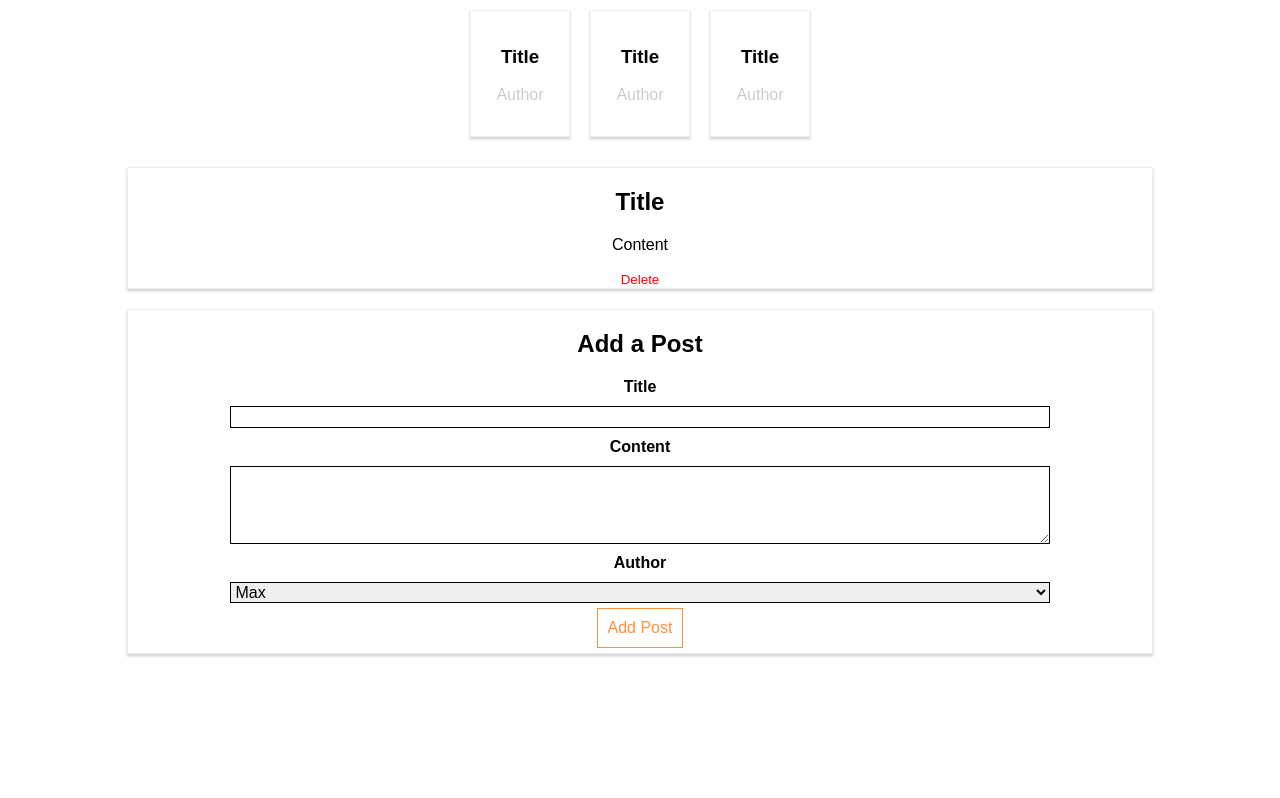
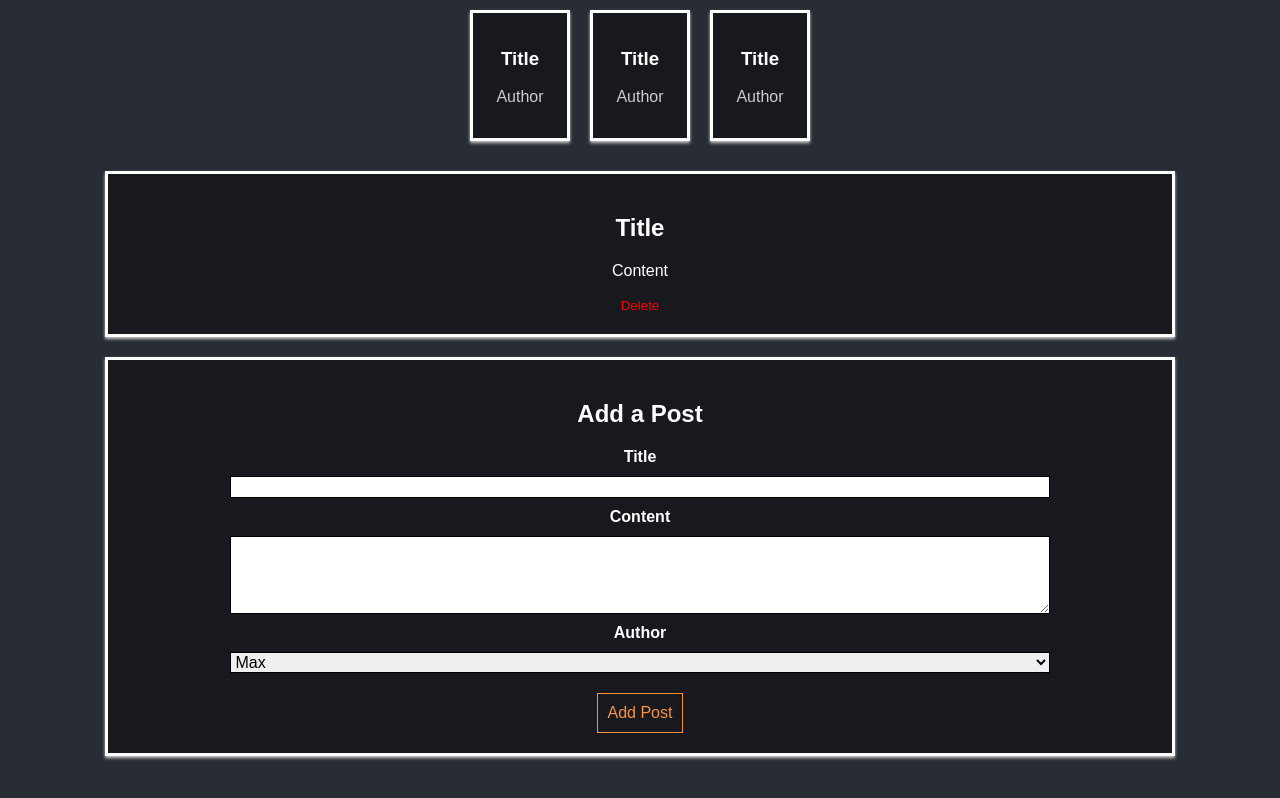
Before and after one commit to federico-allegrini/react-study-http-ajax, a React (Create React App) app: page / in a window 1280 px wide. Built offline with nearby package versions, Linux system fonts and the light colour scheme.

Commit message:
Style change

```diff
--- a/src/components/FullPost/FullPost.css
+++ b/src/components/FullPost/FullPost.css
@@ -1,13 +1,15 @@
 .FullPost {
   width: 80%;
   margin: 20px auto;
-    border: 1px solid #eee;
+  border: 3px solid white;
   box-shadow: 0 2px 3px #ccc;
   text-align: center;
+  background-color: #17191e;
+  color: white;
+  padding: 20px;
 }
 
 .Edit {
-
 }
 
 .Edit label {
--- a/src/components/NewPost/NewPost.css
+++ b/src/components/NewPost/NewPost.css
@@ -1,9 +1,12 @@
 .NewPost {
   width: 80%;
   margin: 20px auto;
-    border: 1px solid #eee;
+  border: 3px solid white;
   box-shadow: 0 2px 3px #ccc;
   text-align: center;
+  background-color: #17191e;
+  color: white;
+  padding: 20px;
 }
 
 .NewPost label {
@@ -33,6 +36,7 @@
   background-color: transparent;
   color: #fa923f;
   cursor: pointer;
+  margin: 20px auto 0 auto;
 }
 
 .NewPost button:hover,
--- a/src/components/Post/Post.css
+++ b/src/components/Post/Post.css
@@ -2,16 +2,18 @@
   width: 100px;
   padding: 16px;
   text-align: center;
-    border: 1px solid #eee;
+  border: 3px solid white;
   box-shadow: 0 2px 3px #ccc;
   margin: 10px;
   box-sizing: border-box;
   cursor: pointer;
+  background-color: #17191e;
+  color: white;
 }
 
 .Post:hover,
 .Post:active {
-    background-color: #C0DDF5;
+  background-color: #c0ddf5;
 }
 
 .Author {
--- a/src/index.css
+++ b/src/index.css
@@ -2,4 +2,6 @@ body {
   margin: 0;
   padding: 0;
   font-family: sans-serif;
+  background-color: #282c34;
+  color: #ffffff;
 }
```
Lines whose indentation alone changed are shown as unchanged.
